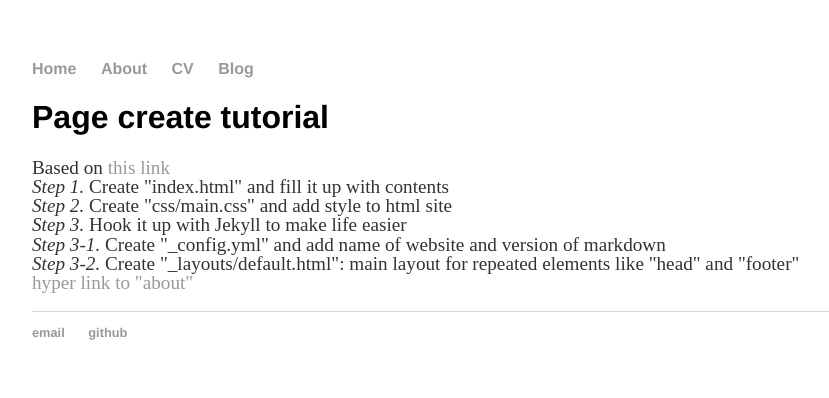
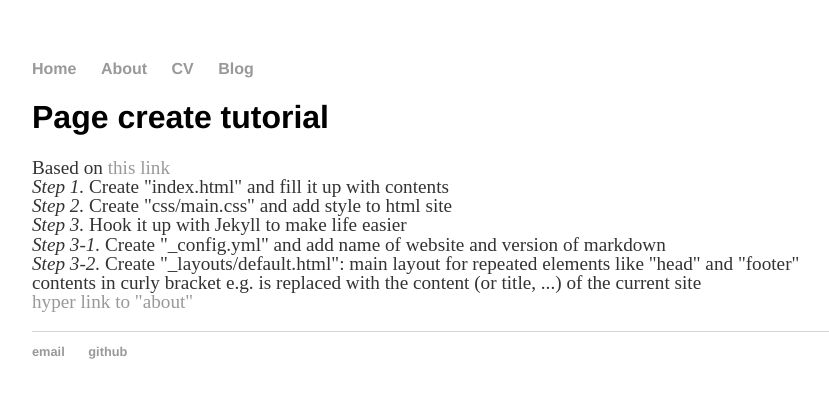
Before and after one commit to sean-sj-jung/sean-sj-jung.github.io, a Jekyll site: the page built from index.html, in a window 1280 px wide. Shown: the top 398 px of the page, without its empty margins (160-989 px from the left). Built offline with Jekyll 4.4.1, drawn with Linux system fonts in a browser that asks for light colours.

Commit message:
Update index.html

```diff
--- a/index.html
+++ b/index.html
@@ -11,6 +11,7 @@ title: S. J.
 		<em> Step 3. </em> Hook it up with Jekyll to make life easier <br>
 		<em> Step 3-1. </em> Create "_config.yml" and add name of website and version of markdown <br>
 		<em> Step 3-2. </em> Create "_layouts/default.html": main layout for repeated elements like "head" and "footer" <br>
+		contents in curly bracket e.g. {{ content }} is replaced with the content (or title, ...) of the current site <br>
 
 		<a href="/about">hyper link to "about"</a>
 	</p>
```
